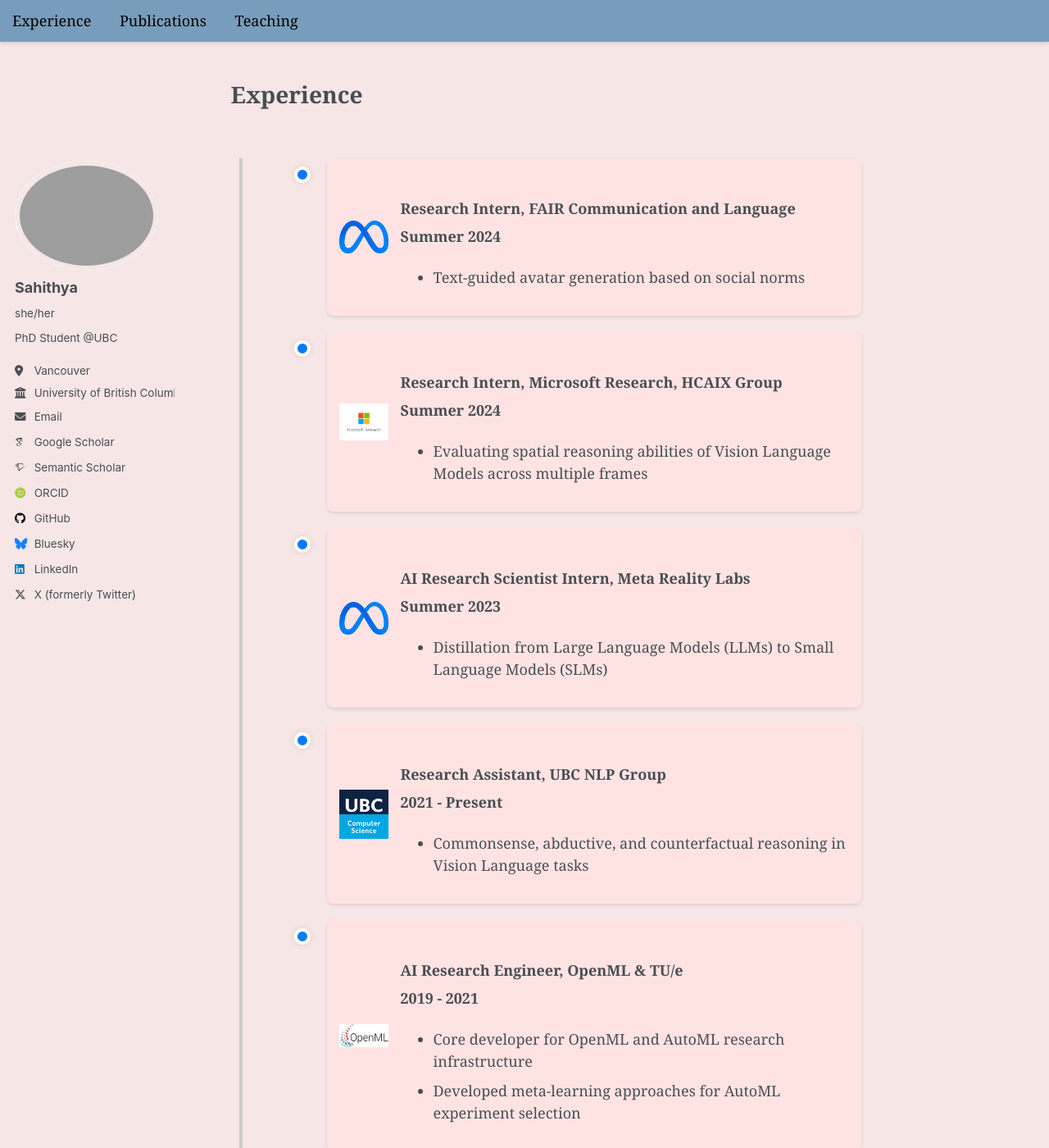
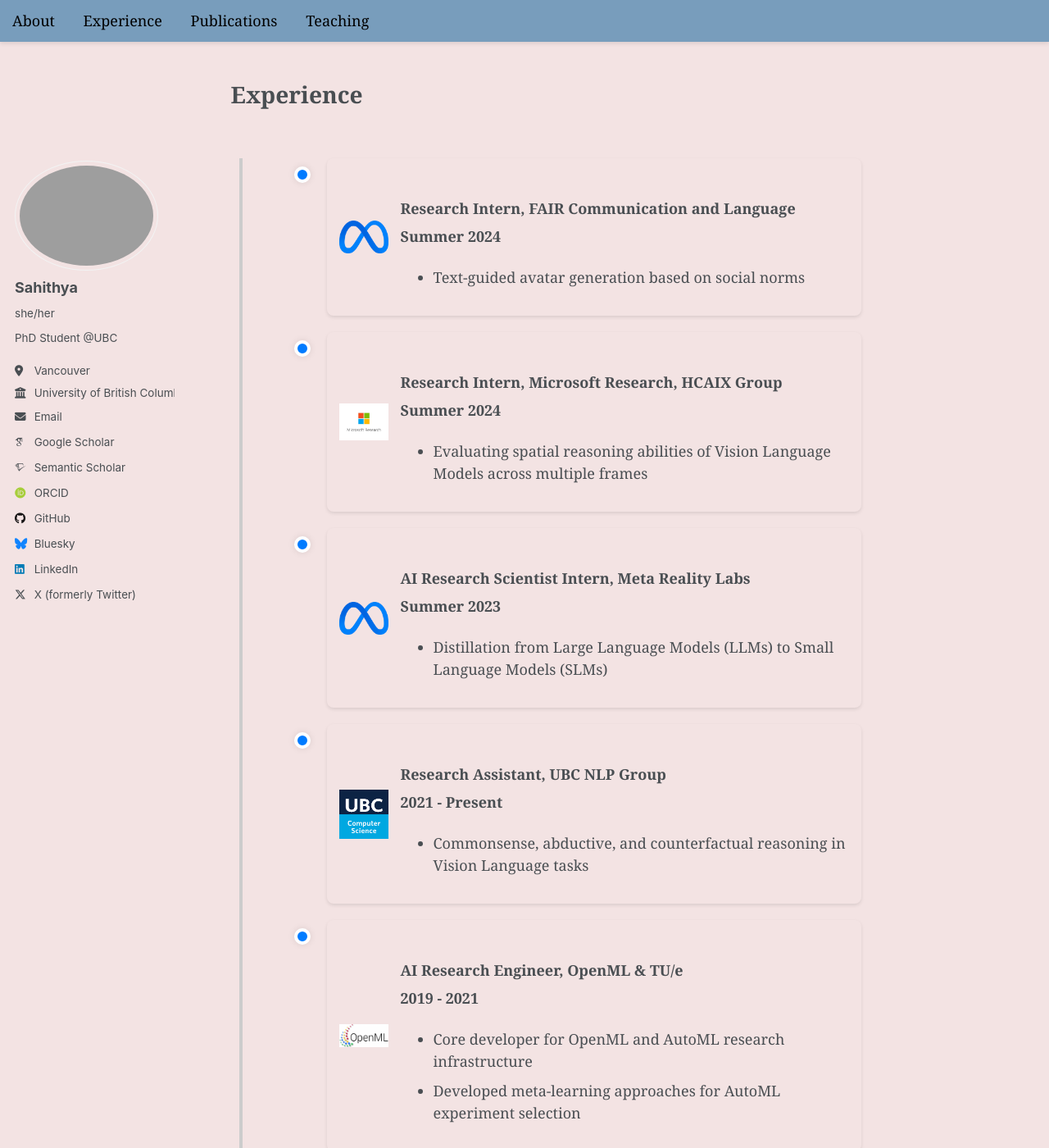
Before and after one commit to sahithyaravi/sahithyaravi.github.io, a Jekyll site: the page built from _pages/experience.md, in a window 1280 px wide and 1400 px high. Shown: the whole window at 82% size. Built offline with Jekyll 4.4.1, drawn with Linux system fonts in a browser that asks for light colours; some web fonts are replaced.

Commit message:
change about

```diff
--- a/_data/navigation.yml
+++ b/_data/navigation.yml
@@ -5,6 +5,8 @@
 # prevent it from being included in the site.
 
 main:
+  - title: "About"
+    url: /about/
 
   - title: "Experience"
     url: /experience/
--- a/_sass/theme/_default.scss
+++ b/_sass/theme/_default.scss
@@ -30,7 +30,7 @@ $sidebar-screen-min-width   : 1024px;
 /* Default light theme for the site */
 :root {
     --global-base-color                 : #{$gray};
-    --global-bg-color                   : #f6e6e6;
+    --global-bg-color                   : #f3e3e3;
     --global-border-color               : #{$lighter-gray};
     --global-code-background-color      : #fafafa;
     --global-code-text-color            : #{$darker-gray};
```
Also changed, not shown: _pages/experience.md (+1 -1 lines).
